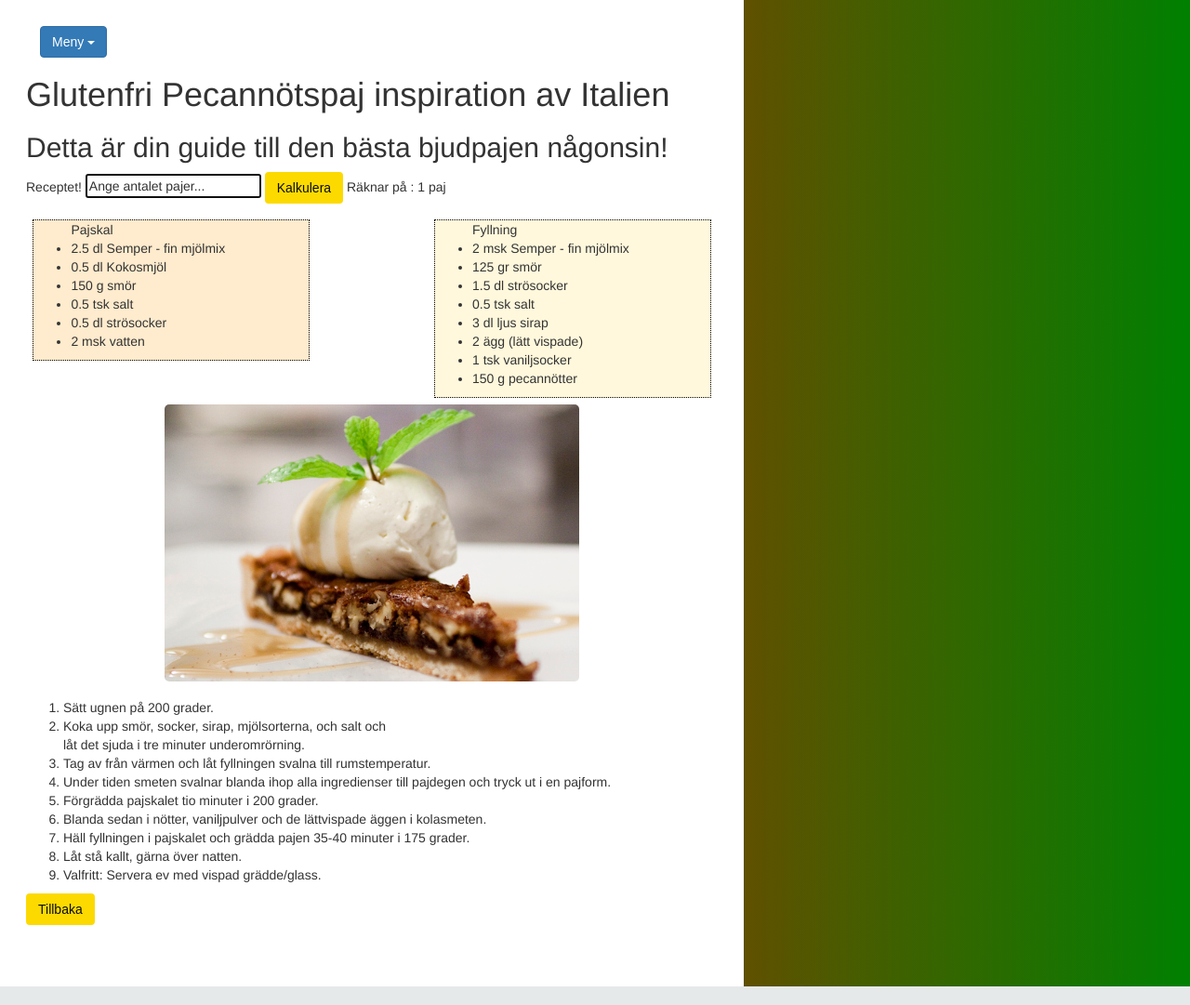
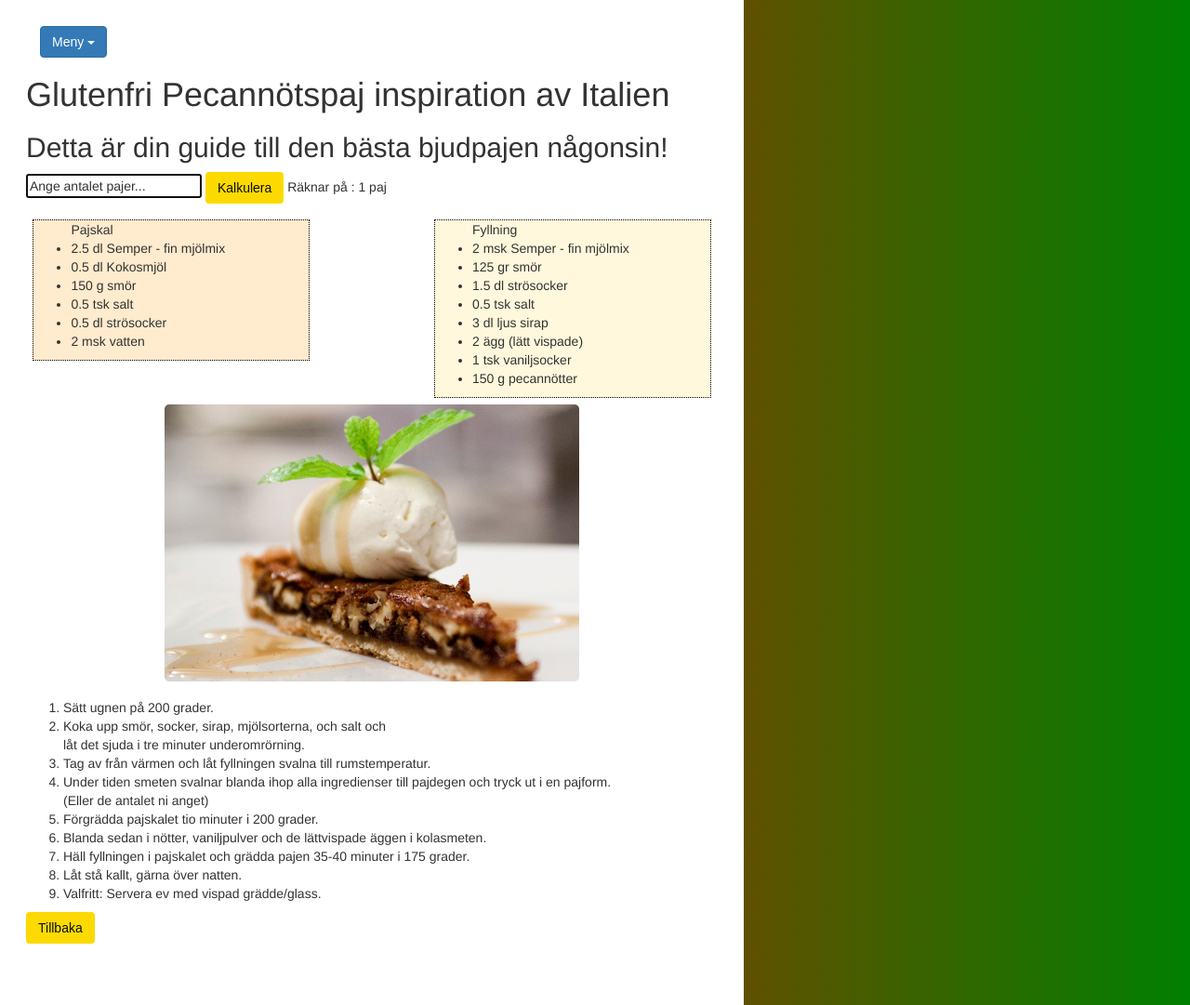
Before and after one commit to cykeltur/web1, a plain HTML site: page recept/pecanniklas.html in a window 1280 px wide. Shown: the whole page at 93% size. Drawn offline with nearby package versions, Linux system fonts and the light colour scheme.

Commit message:
remove some typo

```diff
--- a/recept/pecanniklas.html
+++ b/recept/pecanniklas.html
@@ -102,7 +102,7 @@
         -->
 
         <p >
-            <span id="result">Receptet!</span>
+            <span id="result"></span>
     <input type="text" id="userInput" autofocus value = "Ange antalet pajer..." />
     <input class="btn" type="submit" value="Kalkulera" onclick="displayOutput()" />
              Räknar på : <span id="numberofpaj">1 paj</span>
@@ -148,7 +148,8 @@
                 <li>Koka upp sm&ouml;r, socker, sirap, mj&ouml;lsorterna, och salt och <br/>
                     l&aring;t det sjuda i tre minuter underomr&ouml;rning.</li>
                 <li>Tag av fr&aring;n v&auml;rmen och l&aring;t fyllningen svalna till rumstemperatur.</li>
-                <li>Under tiden smeten svalnar blanda ihop alla ingredienser till pajdegen och tryck ut i en pajform.</li>
+                <li>Under tiden smeten svalnar blanda ihop alla ingredienser till pajdegen och tryck ut i en pajform.<br/>
+                    (Eller de antalet ni anget)</li>
                 <li>F&ouml;rgr&auml;dda pajskalet tio minuter i 200 grader.</li>
                 <li>Blanda sedan i n&ouml;tter, vaniljpulver och de l&auml;ttvispade &auml;ggen i kolasmeten.</li>
                 <li>H&auml;ll fyllningen i pajskalet och gr&auml;dda pajen 35-40 minuter i 175 grader.</li>
```
